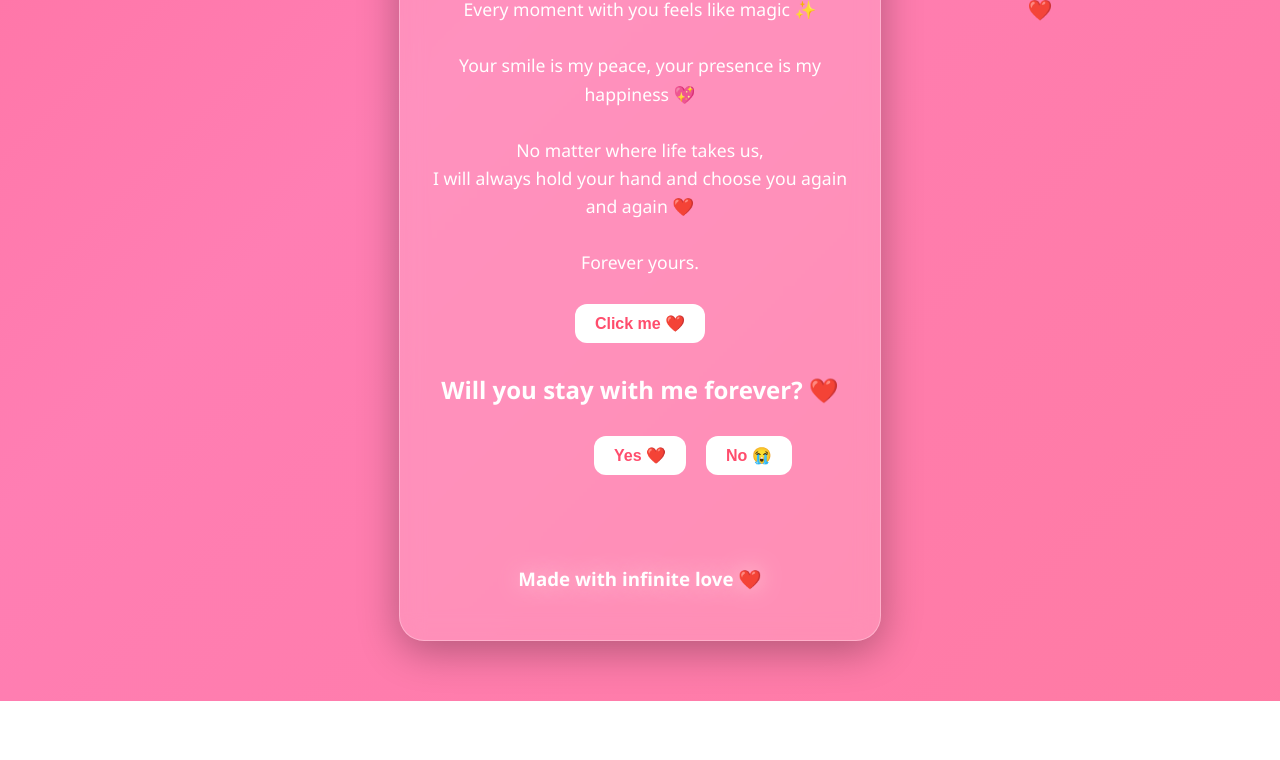
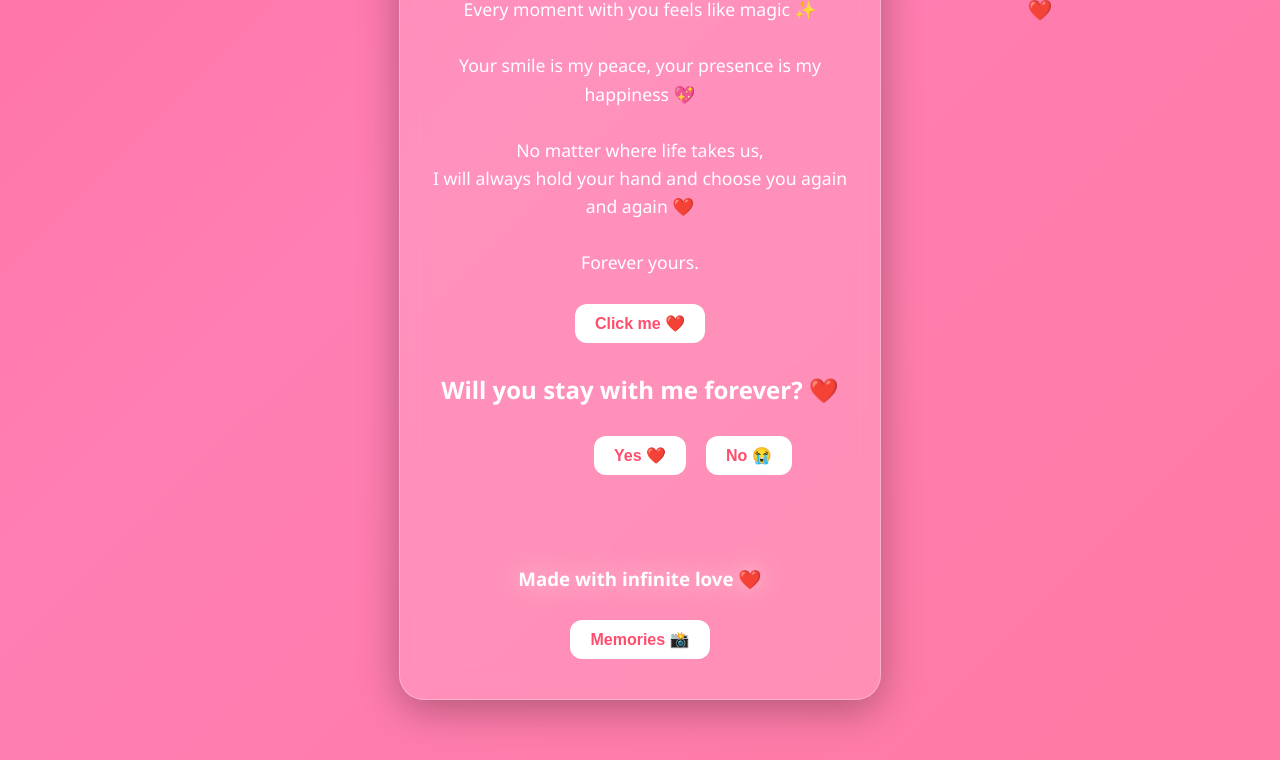
Before and after one commit to satvik12sharma/QR, a plain HTML site: page index.html in a window 1280 px wide. Shown: the part 757-1517 px from the top of the page. Before the commit the page ends 1458 px from the top, so only its background shows below. Drawn offline with Linux system fonts and the light colour scheme.

Commit message:
index.html

```diff
--- a/index.html
+++ b/index.html
@@ -278,6 +278,11 @@ button:hover {
     <h3 class="final-text">
         Made with infinite love ❤️
     </h3>
+    <!-- ADD THIS BUTTON below your "Click me ❤️" button -->
+
+<button onclick="window.location.href='memories.html'">
+    Memories 📸
+</button>
 
 </div>
 
```
